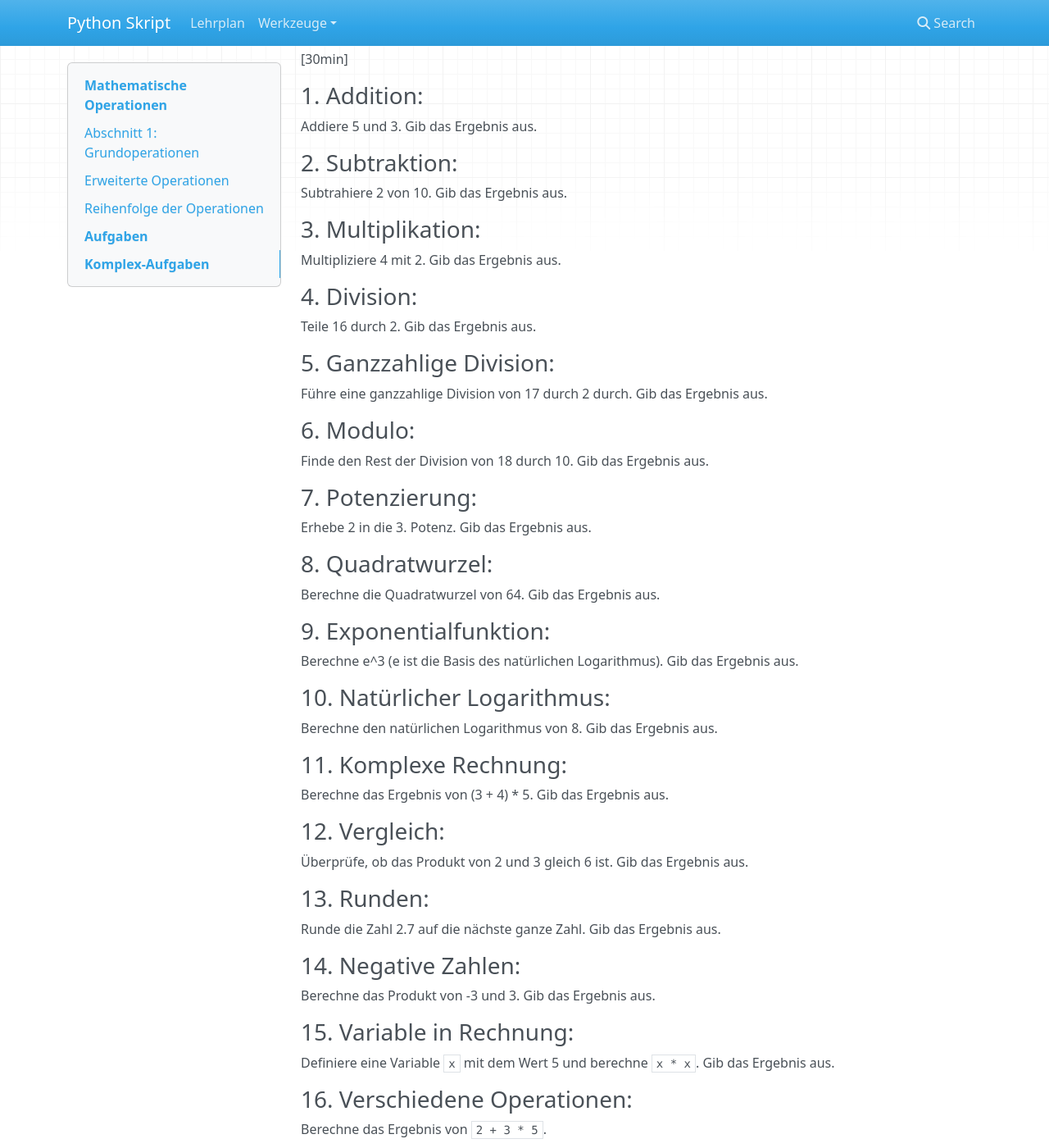
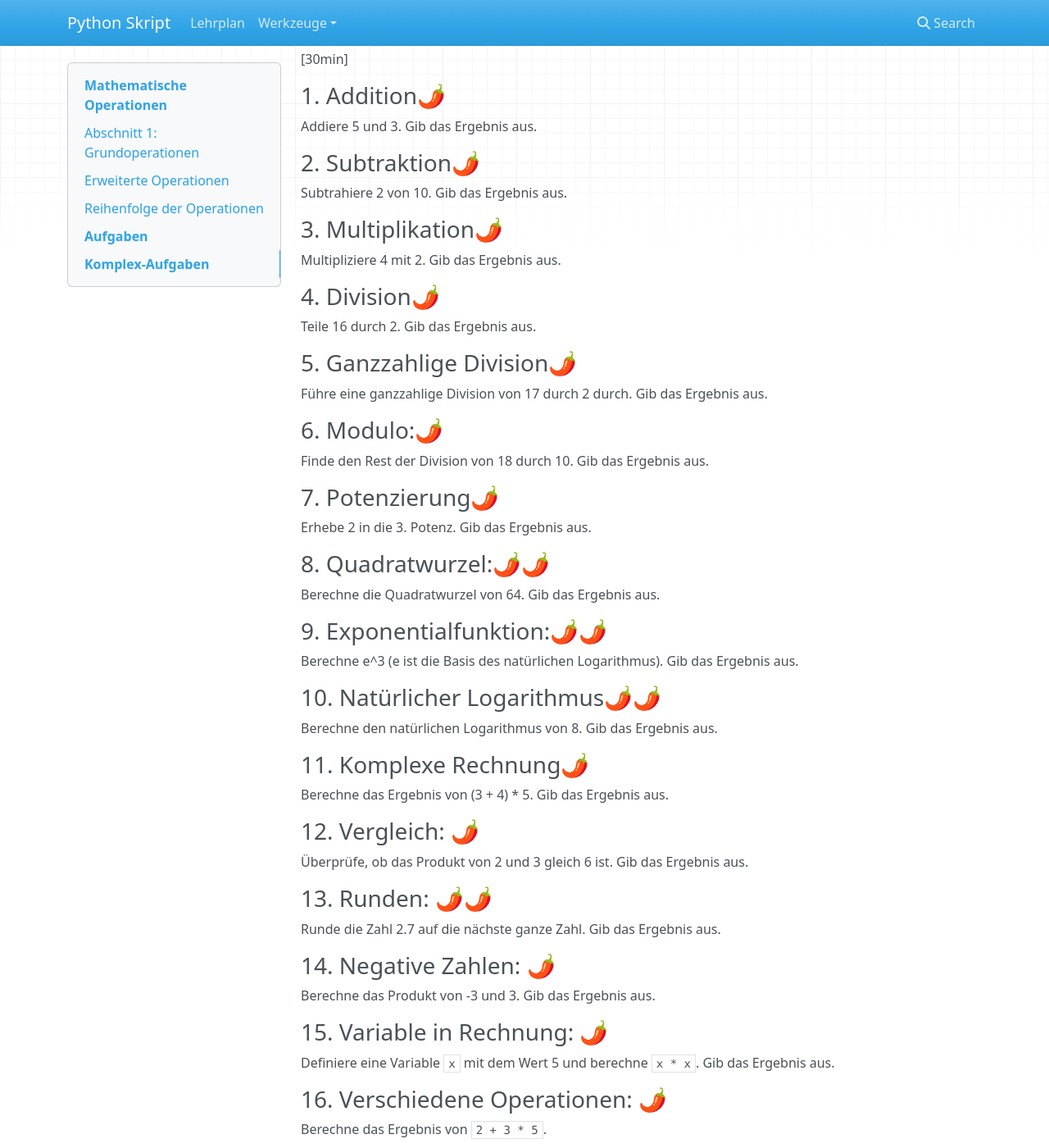
Before and after one commit to kevinsuelzle/Python_Wiki, an MkDocs documentation site: the page built from docs/lehrplan/python_grundlagen/math_operations/math_operations.md, in a window 1280 px wide and 1400 px high, scrolled down 2282 px. Shown: the whole window at 82% size. Built offline with MkDocs 1.6.1, drawn with Linux system fonts in a browser that asks for light colours; nearby versions of some CDN libraries; some of the changed text lies outside the part shown.

Commit message:
chillis zu mathe

```diff
--- a/docs/lehrplan/python_grundlagen/math_operations/math_operations.md
+++ b/docs/lehrplan/python_grundlagen/math_operations/math_operations.md
@@ -109,52 +109,52 @@ Mathematik kennen!
 # Aufgaben
 [30min]
 
-### 1. **Addition**:
+### 1. **Addition**🌶
 Addiere 5 und 3. Gib das Ergebnis aus.
-### 2. **Subtraktion**:
+### 2. **Subtraktion**🌶
 Subtrahiere 2 von 10. Gib das Ergebnis aus.
-### 3. **Multiplikation**:
+### 3. **Multiplikation**🌶
 Multipliziere 4 mit 2. Gib das Ergebnis aus.
-### 4. **Division**:
+### 4. **Division**🌶
 Teile 16 durch 2. Gib das Ergebnis aus.
-### 5. **Ganzzahlige Division**:
+### 5. **Ganzzahlige Division**🌶
 Führe eine ganzzahlige Division von 17 durch 2 durch. Gib das Ergebnis aus.
-### 6. **Modulo**:
+### 6. **Modulo**:🌶
 Finde den Rest der Division von 18 durch 10. Gib das Ergebnis aus.
-### 7. **Potenzierung**:
+### 7. **Potenzierung**🌶
 Erhebe 2 in die 3. Potenz. Gib das Ergebnis aus.
-### 8. **Quadratwurzel**:
+### 8. **Quadratwurzel**:🌶🌶
 Berechne die Quadratwurzel von 64. Gib das Ergebnis aus.
-### 9. **Exponentialfunktion**:
+### 9. **Exponentialfunktion**:🌶🌶
 Berechne e^3 (e ist die Basis des natürlichen Logarithmus). Gib das Ergebnis aus.
-### 10. **Natürlicher Logarithmus**:
+### 10. **Natürlicher Logarithmus**🌶🌶
 Berechne den natürlichen Logarithmus von 8. Gib das Ergebnis aus.
-### 11. **Komplexe Rechnung**:
+### 11. **Komplexe Rechnung**🌶
 Berechne das Ergebnis von (3 + 4) * 5. Gib das Ergebnis aus.
-### 12. **Vergleich**:
+### 12. **Vergleich**: 🌶
 Überprüfe, ob das Produkt von 2 und 3 gleich 6 ist. Gib das Ergebnis aus.
-### 13. **Runden**:
+### 13. **Runden**: 🌶🌶
 Runde die Zahl 2.7 auf die nächste ganze Zahl. Gib das Ergebnis aus.
-### 14. **Negative Zahlen**:
+### 14. **Negative Zahlen**: 🌶
 Berechne das Produkt von -3 und 3. Gib das Ergebnis aus.
-### 15. **Variable in Rechnung**:
+### 15. **Variable in Rechnung**: 🌶
 Definiere eine Variable `x` mit dem Wert 5 und berechne `x * x`. Gib das Ergebnis aus.
-### 16. **Verschiedene Operationen**:
+### 16. **Verschiedene Operationen**: 🌶
 Berechne das Ergebnis von `2 + 3 * 5`.
-### 17. **Einsatz von Klammern**:
+### 17. **Einsatz von Klammern**: 🌶
 Ändere den Ausdruck `2 + 3 * 5` so ab, dass zuerst die Addition und dann die
 Multiplikation ausgeführt wird.
-### 18. **Potenzierung und Division**:
+### 18. **Potenzierung und Division**: 🌶
 Berechne das Ergebnis von `4 ** 2 / 8`.
-### 19. **Mehrere Operationen**:
+### 19. **Mehrere Operationen**: 🌶
 Finde das Ergebnis von `3 + 4 * 2 - 1`.
-### 20. **Komplexer Ausdruck**:
+### 20. **Komplexer Ausdruck**: 🌶
 Berechne den Wert von `(3 + 4) * (5 - 2) ** 2`.
 
 [Lösungen](solutions.md)
 
 # Komplex-Aufgaben
-### **Zinsrechner**
+### **Zinsrechner**🌶🌶🌶
 
 [40 min]
 
@@ -166,7 +166,7 @@ Jahren abfragen.
 - Berechne die Endsumme, die sich aus der Formel Endsumme = Anfangskapital * (1 + Zinssatz/100 * Jahre) ergibt.
 - Gib das berechnete Ergebnis aus.
 
-### **Umrechner für Temperaturen**
+### **Umrechner für Temperaturen**🌶🌶🌶
 
 [40 min]
 
```
Also changed, not shown: docs/begriffe/begriffe_git.md (+9 -9 lines), docs/lehrplan/git/git.md (+1 -1 lines).
